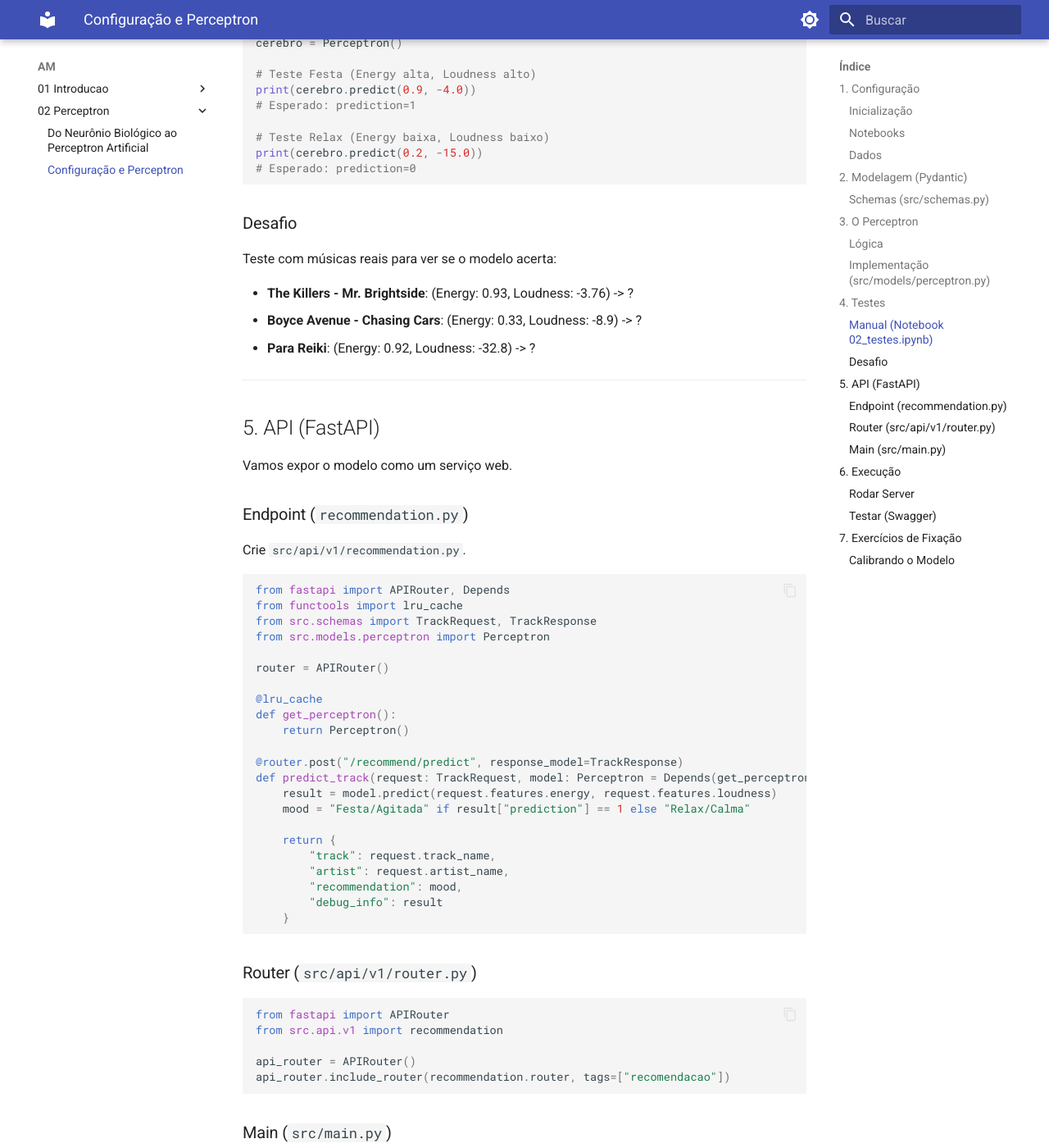
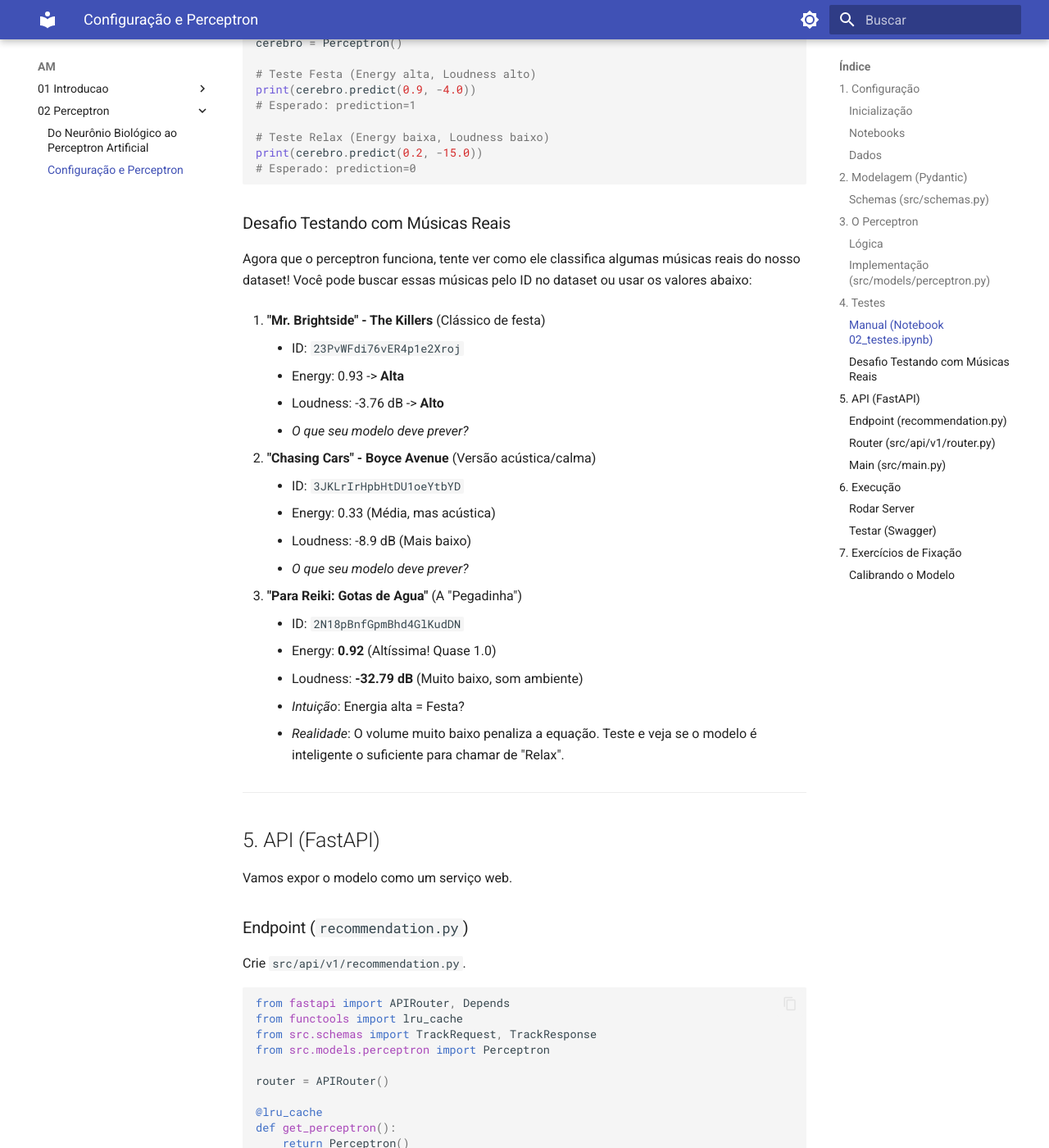
Before and after one commit to i-davies/Conteudo-Fatec-2026-1, an MkDocs documentation site: the page built from docs/AM/02_Perceptron/02_Pratica.md, in a window 1280 px wide and 1400 px high, scrolled down 3050 px. Shown: the whole window at 82% size. Built offline with MkDocs 1.6.1 and Material for MkDocs 9.7.7, drawn with Linux system fonts in a browser that asks for light colours; some of the changed text lies outside the part shown.

Commit message:
docs: ajustes na documentação da prática

````diff
--- a/docs/AM/02_Perceptron/02_Pratica.md
+++ b/docs/AM/02_Perceptron/02_Pratica.md
@@ -143,12 +143,29 @@ print(cerebro.predict(0.2, -15.0))
 # Esperado: prediction=0
 ```
 
-### Desafio
-Teste com músicas reais para ver se o modelo acerta:
+### Desafio Testando com Músicas Reais
 
-*   **The Killers - Mr. Brightside**: (Energy: 0.93, Loudness: -3.76) -> ?
-*   **Boyce Avenue - Chasing Cars**: (Energy: 0.33, Loudness: -8.9) -> ?
-*   **Para Reiki**: (Energy: 0.92, Loudness: -32.8) -> ?
+Agora que o perceptron funciona, tente ver como ele classifica algumas músicas reais do nosso dataset!
+Você pode buscar essas músicas pelo ID no dataset ou usar os valores abaixo:
+
+1.  **"Mr. Brightside" - The Killers** (Clássico de festa)
+    *   ID: `23PvWFdi76vER4p1e2Xroj`
+    *   Energy: 0.93 -> **Alta**
+    *   Loudness: -3.76 dB -> **Alto**
+    *   *O que seu modelo deve prever?*
+
+2.  **"Chasing Cars" - Boyce Avenue** (Versão acústica/calma)
+    *   ID: `3JKLrIrHpbHtDU1oeYtbYD`
+    *   Energy: 0.33 (Média, mas acústica)
+    *   Loudness: -8.9 dB (Mais baixo)
+    *   *O que seu modelo deve prever?*
+
+3.  **"Para Reiki: Gotas de Agua"** (A "Pegadinha")
+    *   ID: `2N18pBnfGpmBhd4GlKudDN`
+    *   Energy: **0.92** (Altíssima! Quase 1.0)
+    *   Loudness: **-32.79 dB** (Muito baixo, som ambiente)
+    *   *Intuição*: Energia alta = Festa?
+    *   *Realidade*: O volume muito baixo penaliza a equação. Teste e veja se o modelo é inteligente o suficiente para chamar de "Relax".
 
 ---
 
````
Also changed, not shown: other parts of docs/AM/02_Perceptron/02_Pratica.md (+3 -3 lines).
